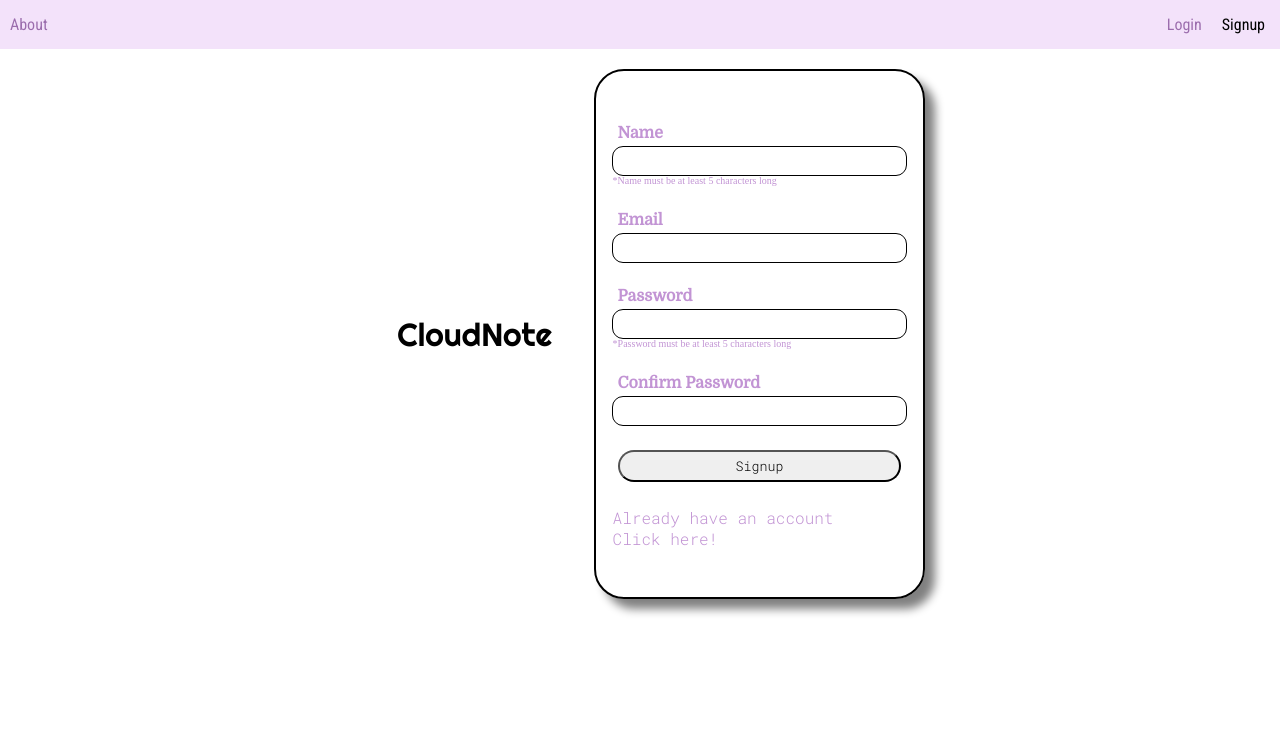
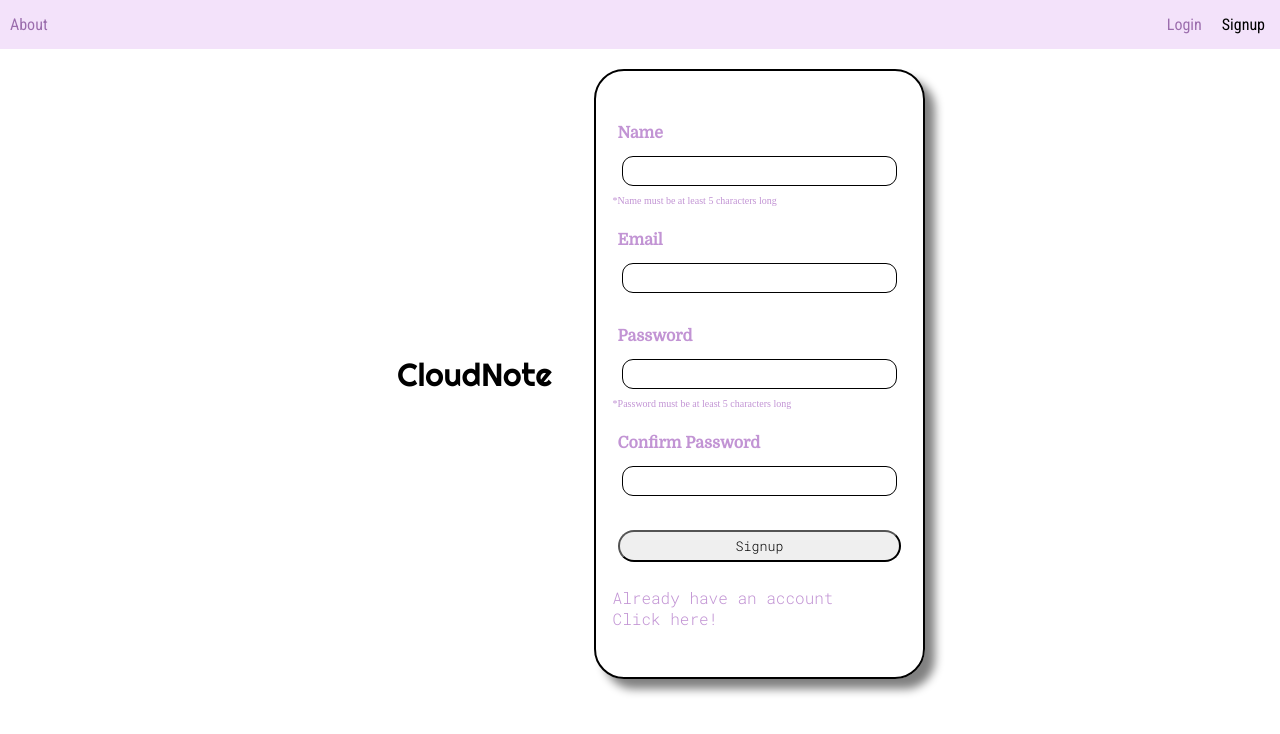
Before and after one commit to Naseeb7/CloudNoteFrontend, a React (Create React App) app: page /signup in a window 1280 px wide. Shown: the top 734 px of the page. Built offline with nearby package versions, Linux system fonts and the light colour scheme; no server answers; a web font is replaced by a local one.

Commit message:
Added margin to inputs

```diff
--- a/src/App.css
+++ b/src/App.css
@@ -41,6 +41,7 @@
   border-radius: 10px;
   outline: 1px solid black;
   font-size: 20px;
+  margin: 10px;
 }
 .inputtext:focus{
   box-shadow: 1px 1px 4px 2px black;
--- a/src/components/Notes.js
+++ b/src/components/Notes.js
@@ -82,7 +82,7 @@ const Notes = (props) => {
         <h2 className='titletext' style={{animation:"growOut .5s"}}>{Capitalize(details.name)}'s notes</h2>
         </div>
         <div className="noteitemslist">
-        {notes.length===0 && "No notes to display"}
+        {notes.length===0 && "Add some notes to display it here, none for now"}
         {notes.map((note) => {
           return <Noteitem key={note._id} note={note} updateNote={updateNote} Capitalize={Capitalize} showAlert={props.showAlert}/>
         })}
```
